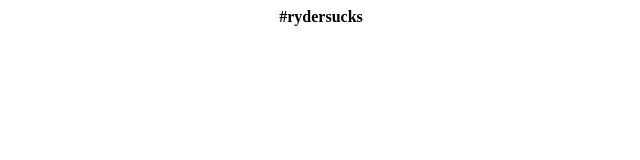
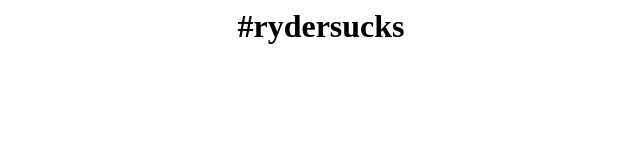
Before and after one commit to masonnetincusa/rydersucks, a plain HTML site: page index.html in a window 1280 px wide. Shown: the whole page, without its empty margins (319-959 px from the left). Drawn offline with Linux system fonts and the light colour scheme.

Commit message:
Update index.html

```diff
--- a/index.html
+++ b/index.html
@@ -1,6 +1,6 @@
 <html>
 
 <title>#rydersucks</title>
-  <center><b>#rydersucks</b></center>
+  <center><h1><b>#rydersucks</b><h1></center>
 
 </html>
```
